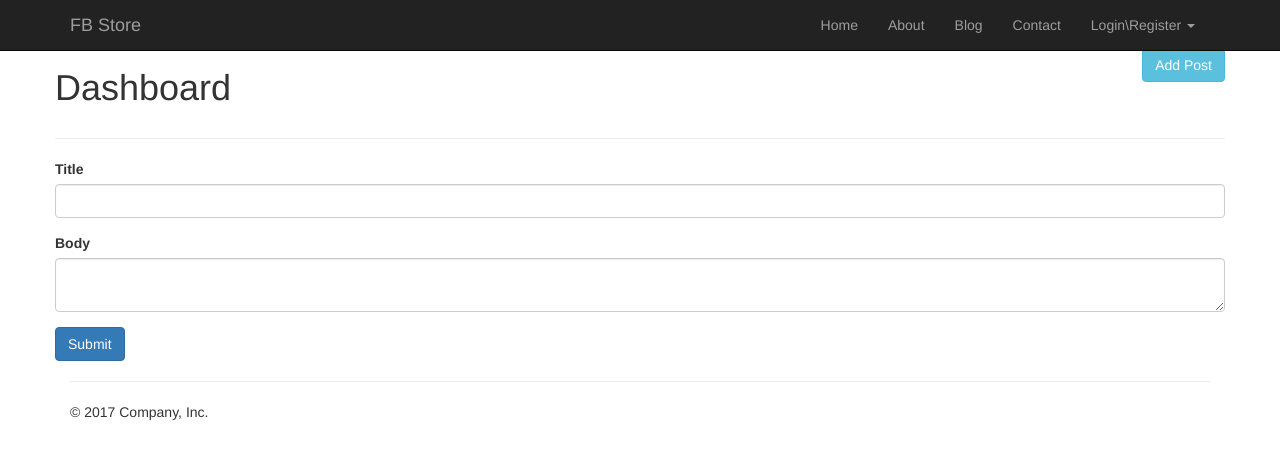
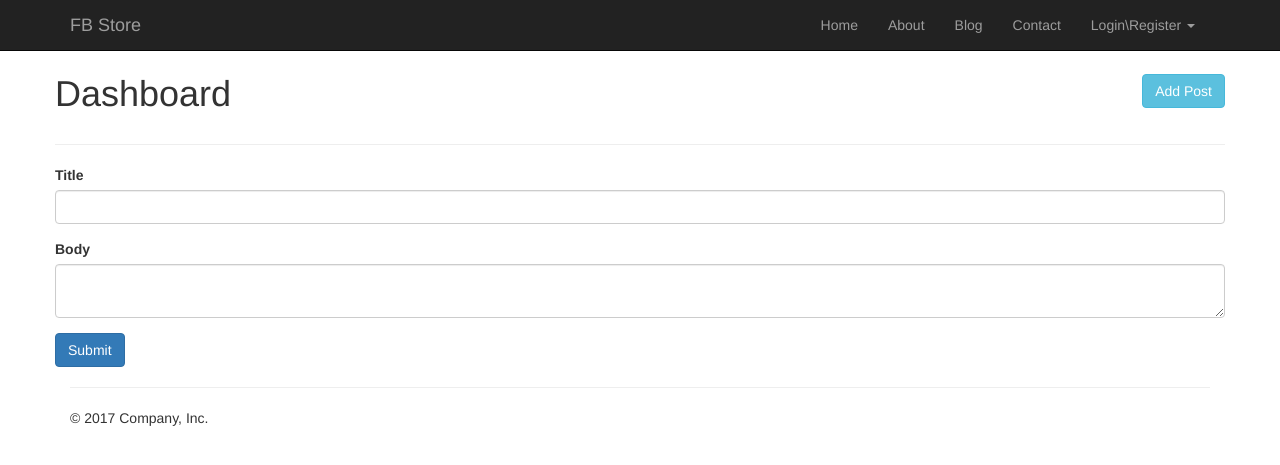
Before and after one commit to digvijaybhakuni/python-playground, a Flask app: page /dashboard/add_post in a window 1280 px wide. Shown: the top 465 px of the page. Run offline with Flask 2, Linux system fonts and the light colour scheme; some libraries are stand-ins or nearby versions.

Commit message:
nav bar correction

```diff
--- /dev/null
+++ b/flask-app/src/static/css/style.css
@@ -0,0 +1,9 @@
+body {
+    margin-top: 54px;
+    height: 100%;
+}
+
+
+#dashboard a.btn.pull-right{
+    margin-top: 20px;
+}
--- a/flask-app/src/templates/dashboard.html
+++ b/flask-app/src/templates/dashboard.html
@@ -1,5 +1,5 @@
 {% extends 'layout/base_layout.html' %} {% block content %}
-<section class="form">
+<section class="form" id="dashboard">
     <div class="container">
         <div class="row" style="vertical-align: middle;">
             <h1 class="pull-left">Dashboard</h1>
--- a/flask-app/src/templates/layout/base.html
+++ b/flask-app/src/templates/layout/base.html
@@ -9,6 +9,7 @@
     <meta name="author" content="">
     <link rel="stylesheet" href="https://maxcdn.bootstrapcdn.com/bootstrap/3.3.7/css/bootstrap.min.css">
     <link rel="stylesheet" href="https://maxcdn.bootstrapcdn.com/font-awesome/4.7.0/css/font-awesome.min.css"/>
+    <link rel="stylesheet" href="{{ url_for('static', filename='css/style.css') }}"/>
     <link rel="icon" href="assert/icon/favicon.ico">
     <title>Flask App : Book Store</title>
 </head>
--- a/flask-app/src/templates/layout/base_layout.html
+++ b/flask-app/src/templates/layout/base_layout.html
@@ -2,9 +2,7 @@
 
 {% block body %}
     {% include 'includes/_nav-bar.html'%}
-    <div style="margin-top:48px;">
-        {% include 'includes/_messages.html' %}
-        {% block content %} {% endblock %}
-    </div>
+    {% include 'includes/_messages.html' %}
+    {% block content %} {% endblock %}
     {% include 'includes/_footer.html'%}
 {% endblock %}
```
